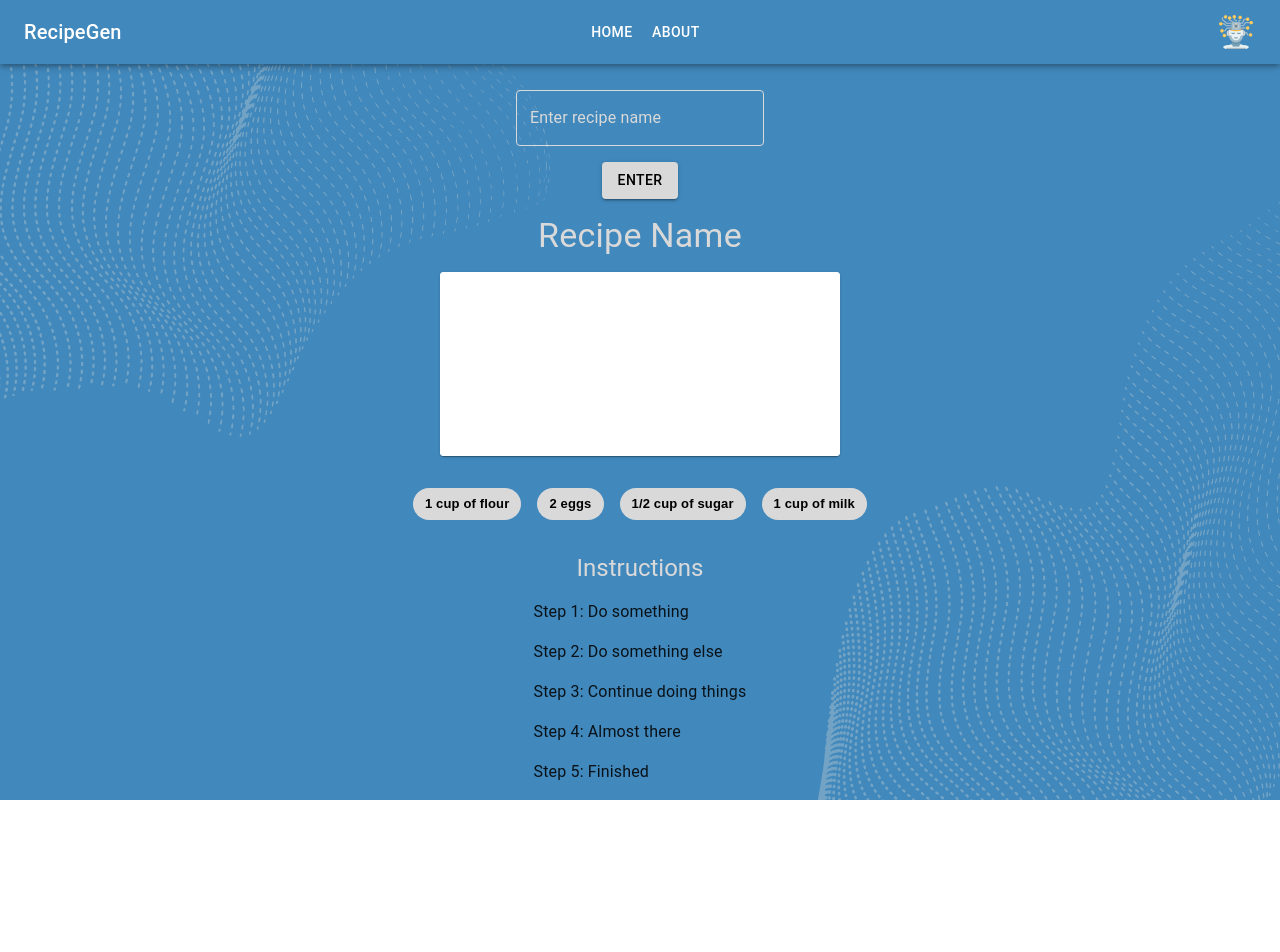
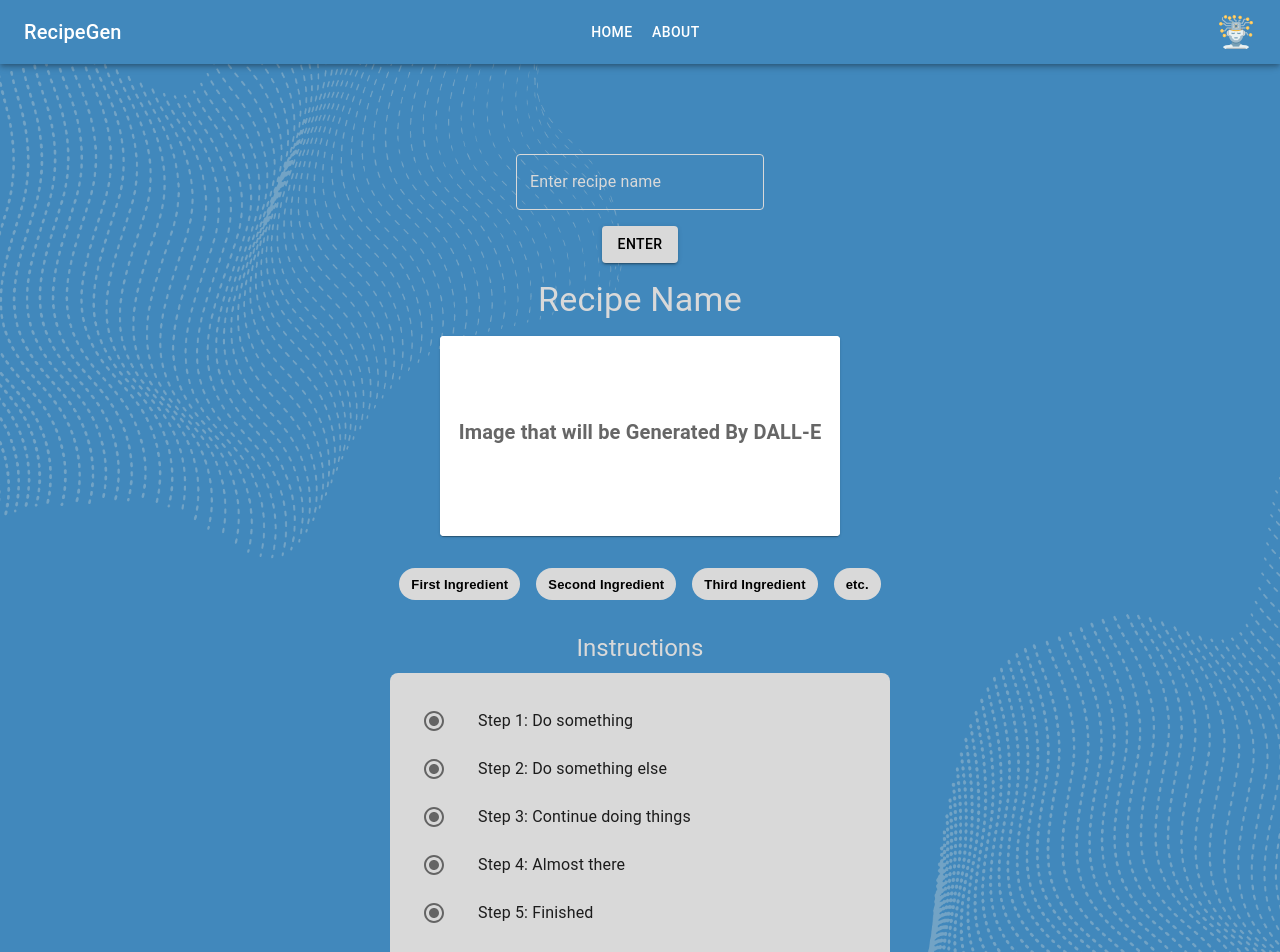
Before and after one commit to JerryMcDonald/RecipeGen-with-GPT-and-DALL-E, a React (Create React App) app in the folder frontend/: page / in a window 1280 px wide. Shown: the top 952 px of the page. Before the commit the page ends 800 px from the top, so only its background shows below. Built offline with nearby package versions, Linux system fonts and the light colour scheme.

Commit message:
Clean up Home Page, Make List neater and page scrollable

```diff
--- a/frontend/src/pages/Home/Home.jsx
+++ b/frontend/src/pages/Home/Home.jsx
@@ -3,6 +3,9 @@ import Card from "@mui/material/Card";
 import Chip from "@mui/material/Chip";
 import CardMedia from "@mui/material/CardMedia";
 import CardContent from "@mui/material/CardContent";
+import ListItemIcon from "@mui/material/ListItemIcon";
+import ListItemText from "@mui/material/ListItemText";
+import RadioButtonCheckedIcon from "@mui/icons-material/RadioButtonChecked";
 import Typography from "@mui/material/Typography";
 import Box from "@mui/material/Box";
 import TextField from "@mui/material/TextField";
@@ -16,10 +19,10 @@ import AIawwBG from "../../static/images/AIawwBG.png";
 // temp dummy data
 let recipeImage = null;
 const ingredients = [
-  "1 cup of flour",
-  "2 eggs",
-  "1/2 cup of sugar",
-  "1 cup of milk",
+  "First Ingredient",
+  "Second Ingredient",
+  "Third Ingredient",
+  "etc.",
 ];
 
 const instructions = [
@@ -30,7 +33,6 @@ const instructions = [
   "Step 5: Finished",
 ];
 // end temp dummy data
-
 
 function Home() {
   const [recipeNameInput, setRecipeNameInput] = React.useState(null);
@@ -47,18 +49,15 @@ function Home() {
   return (
     <Box
       sx={{
-        position: "absolute",
-        paddingTop: "90px",
-        top: 0,
-        bottom: 0,
-        left: 0,
-        right: 0,
         display: "flex",
         flexDirection: "column",
         alignItems: "center",
+        minHeight: "100vh", // Ensures it fills at least the viewport
         backgroundImage: `url(${AIawwBG})`,
         backgroundSize: "cover",
         opacity: 1,
+        overflowY: "auto", // Enables scrolling
+        paddingTop: "90px",
       }}
     >
       <TextField
@@ -99,11 +98,11 @@ function Home() {
               display: "flex",
               alignItems: "center",
               justifyContent: "center",
-              minHeight: 400,
+              minHeight: 200,
               minWidth: 400,
             }}
           >
-            <Typography variant="body1" color="text.secondary">
+            <Typography variant="h6" fontWeight="bold" color="text.secondary">
               Image that will be Generated By DALL-E
             </Typography>
           </CardContent>
@@ -142,13 +141,26 @@ function Home() {
         Instructions
       </Typography>
       <List>
-        {instructions.map((instruction, index) => {
-          return (
-            <ListItem key={index}>
-              <Typography>{instruction}</Typography>
-            </ListItem>
-          );
-        })}
+        <Box
+          sx={{
+            width: "500px",
+            margin: "0 auto",
+            backgroundColor: "var(--secondary-color)",
+            padding: "16px",
+            borderRadius: "8px",
+          }}
+        >
+          <List>
+            {instructions.map((instruction, index) => (
+              <ListItem key={index}>
+                <ListItemIcon>
+                  <RadioButtonCheckedIcon />
+                </ListItemIcon>
+                <ListItemText primary={instruction} />
+              </ListItem>
+            ))}
+          </List>
+        </Box>
       </List>
     </Box>
   );
```
